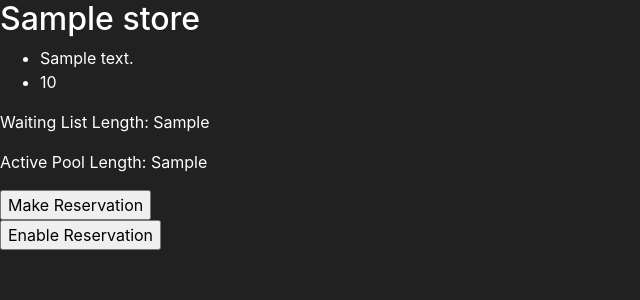
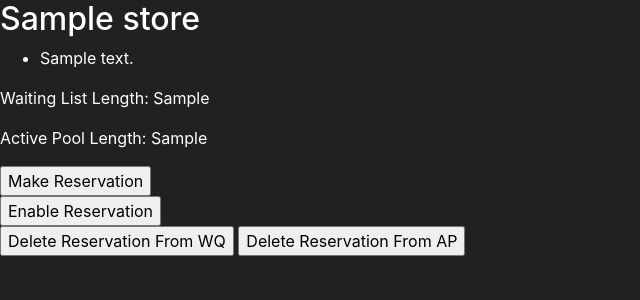
Before and after one commit to UnimibSoftEngCourse2022/progetto-clup-1-gruppo-clup-1, a Flask app: template src/clup/flaskr/templates/store.html in a window 1280 px wide. Shown: the top 300 px of the page, without its empty margins (0-640 px from the left). Run offline with Flask 2, Linux system fonts and the light colour scheme; the template is opened without the code that fills it: most values are stand-ins (such as "Sample title", 1, 10 or a date in 2020); some libraries are stand-ins or nearby versions.

Commit message:
delete routes user from web page

```diff
--- a/src/clup/flaskr/templates/base.html
+++ b/src/clup/flaskr/templates/base.html
@@ -2,6 +2,7 @@
 <html lang="en" xmlns="http://www.w3.org/1999/html">
    <head>
       <meta charset="utf-8">
+      <script src="https://code.jquery.com/jquery-3.6.0.min.js" integrity="sha256-/xUj+3OJU5yExlq6GSYGSHk7tPXikynS7ogEvDej/m4=" crossorigin="anonymous"></script>
       <meta name="viewport" content="width=device-width, initial-scale=1, shrink-to-fit=no">
       <link rel="stylesheet" href="https://cdn.jsdelivr.net/npm/bootstrap@4.5.3/dist/css/bootstrap.min.css" integrity="sha384-TX8t27EcRE3e/ihU7zmQxVncDAy5uIKz4rEkgIXeMed4M0jlfIDPvg6uqKI2xXr2" crossorigin="anonymous">
       <title>
@@ -12,7 +13,6 @@
    <body>
          {% block content%}
          {% endblock %}
-      <script src="https://code.jquery.com/jquery-3.5.1.slim.min.js" integrity="sha384-DfXdz2htPH0lsSSs5nCTpuj/zy4C+OGpamoFVy38MVBnE+IbbVYUew+OrCXaRkfj" crossorigin="anonymous"></script>
       <script src="https://cdn.jsdelivr.net/npm/popper.js@1.16.1/dist/umd/popper.min.js" integrity="sha384-9/reFTGAW83EW2RDu2S0VKaIzap3H66lZH81PoYlFhbGU+6BZp6G7niu735Sk7lN" crossorigin="anonymous"></script>
       <script src="https://stackpath.bootstrapcdn.com/bootstrap/4.5.2/js/bootstrap.min.js" integrity="sha384-B4gt1jrGC7Jh4AgTPSdUtOBvfO8shuf57BaghqFfPlYxofvL8/KUEfYiJOMMV+rV" crossorigin="anonymous"></script>
    </body>
--- a/src/clup/flaskr/templates/store.html
+++ b/src/clup/flaskr/templates/store.html
@@ -7,14 +7,40 @@ Stores
 <h2>{{ store.name }}</h2>
 <ul>
     <li>{{ store.address }}</li>
-    <li>{{ store.capacity }}</li>
 </ul>
 <p>Waiting List Length: {{ waiting_queue_len }}</p>
 <p>Active Pool Length: {{ active_pool_len }}</p>
+
 <form action= "{{ url_for('stores.make_reservation_into_store', id=store.id) }}", method = "post">
-    <input type="submit" name=submit_button value="Make Reservation">
+    <input type="submit" value="Make Reservation">
 </form>
 <form action= "{{ url_for('stores.enable_reservation_into_store', id=store.id) }}", method = "post">
-    <input type="submit" name=submit_button value="Enable Reservation">
+    <input type="submit" value="Enable Reservation">
 </form>
+
+<input type="button" id= "delete_reservation_wq" value="Delete Reservation From WQ">
+<input type="button" id= "delete_reservation_ap" value="Delete Reservation From AP">
+<p id= "test"></p>
+<script>
+
+$("#delete_reservation_wq").click(function () {
+    $.ajax({
+    url: "{{ url_for('stores.delete_reservation_from_waiting_queue', id=store.id) }}",
+    type: 'DELETE',
+    success: function(result) {
+        $( "#test" ).append( "Delete Reservation From WQ Success." );
+    }
+    });
+});
+
+$("#delete_reservation_ap").click(function () {
+    $.ajax({
+    url: "{{ url_for('stores.delete_reservation_from_active_pool', id=store.id) }}",
+    type: 'DELETE',
+    success: function(result) {
+        $( "#test" ).append( "Delete Reservation From AP Success." );
+    }
+    });
+});
+</script>
 {% endblock %}
```
Also changed, not shown: src/clup/flaskr/stores.py (+15 -4 lines).
